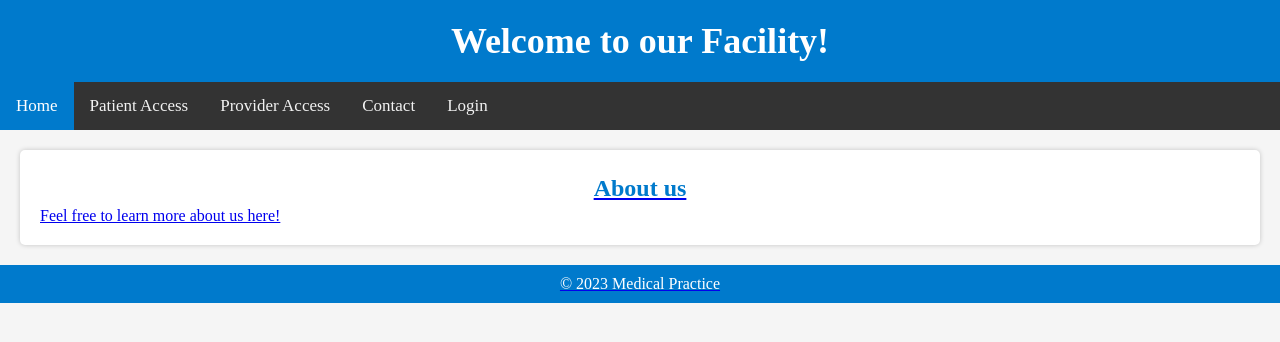
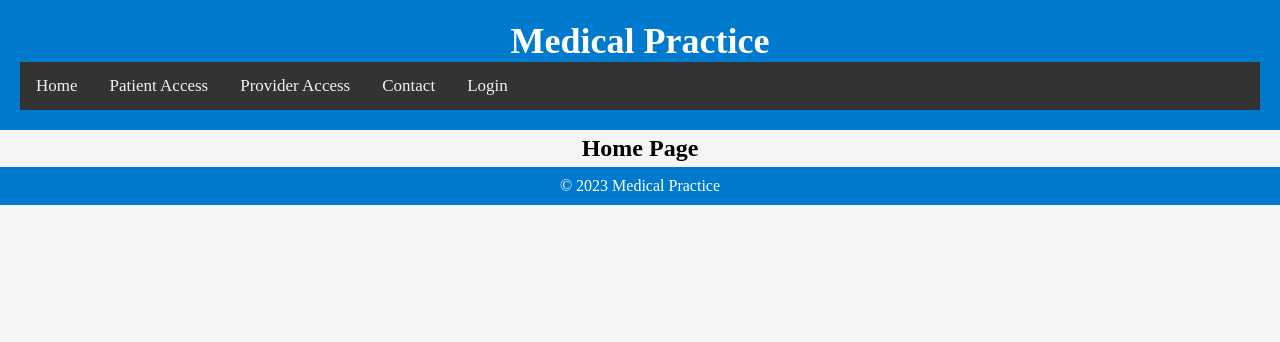
Before and after one commit to TPope18/HackNC-Project, a plain HTML site: page index.html in a window 1280 px wide. Drawn offline with Linux system fonts and the light colour scheme.

Commit message:
remove button from login

```diff
--- a/index.html
+++ b/index.html
@@ -8,27 +8,20 @@
 	</head>
 	<body>
         <header>
-            <!-- can be changed -->
-            <h1>Welcome to our Facility!</h1>
+            <h1>Medical Practice</h1>
+            <div class = "nav">
+                <a href="index.html">Home</a>
+                <a href="patient_access.html">Patient Access</a></li>
+                <a href="provider_access.html">Provider Access</a></li>
+                <a href="contact_form.html">Contact</a></li>
+                <a href="#">Login</a>
+            </div>
         </header>
-
-        <div id = "content">
-
-            <div class = "nav">
-                    <a class = "active" href = "index.html">Home</a>
-                    <a href = "patient_access.html">Patient Access</a></li>
-                    <a href = "provider_access.html">Provider Access</a></li>
-                    <a href = "contact_form.html">Contact</a></li>
-                    <a href = "#">Login</button>
-            </div>
-
-            <section>
-                <h2>About us</h2>
-                <p>Feel free to learn more about us here!</p>
-            </section>
-        </div>
-
+        <main>
+            <h2>Home Page</h2>
+        </main>
     <footer>
         <p>&copy 2023 Medical Practice</p>
+    </footer>
 </body>
 </html>
```
Also changed, not shown: contact_form.html (+6 -8 lines), provider_access.html (+1 -0 lines).
